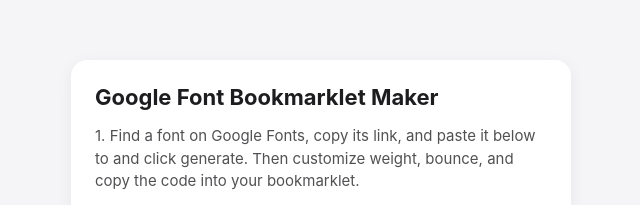
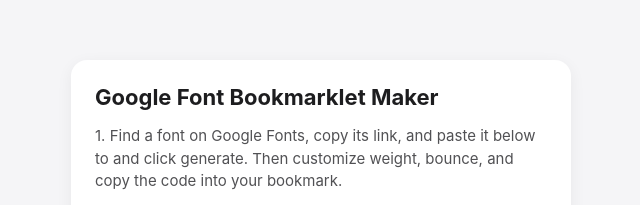
Before and after one commit to Oblivious-Code/Font_Bookmarklet, a plain HTML site: page index.html in a window 1280 px wide. Shown: the top 205 px of the page, 319-959 px from the left. Drawn offline with Linux system fonts and the light colour scheme.

Commit message:
Fix typo in instructions for bookmarklet generation

```diff
--- a/index.html
+++ b/index.html
@@ -27,7 +27,7 @@
 <body>
   <div class="card">
     <h1>Google Font Bookmarklet Maker</h1>
-    <p>1. Find a font on Google Fonts, copy its link, and paste it below to and click generate. Then customize weight, bounce, and copy the code into your bookmarklet.</p>
+    <p>1. Find a font on Google Fonts, copy its link, and paste it below to and click generate. Then customize weight, bounce, and copy the code into your bookmark.</p>
     <a href="https://fonts.google.com/" target="_blank" class="btn btn-secondary">Open Google Fonts ↗</a>
     <label for="fontUrl"><strong>Paste Google Fonts Link:</strong></label>
     <input type="url" id="fontUrl" placeholder="https://fonts.google.com/specimen/Google+Sans">
```
